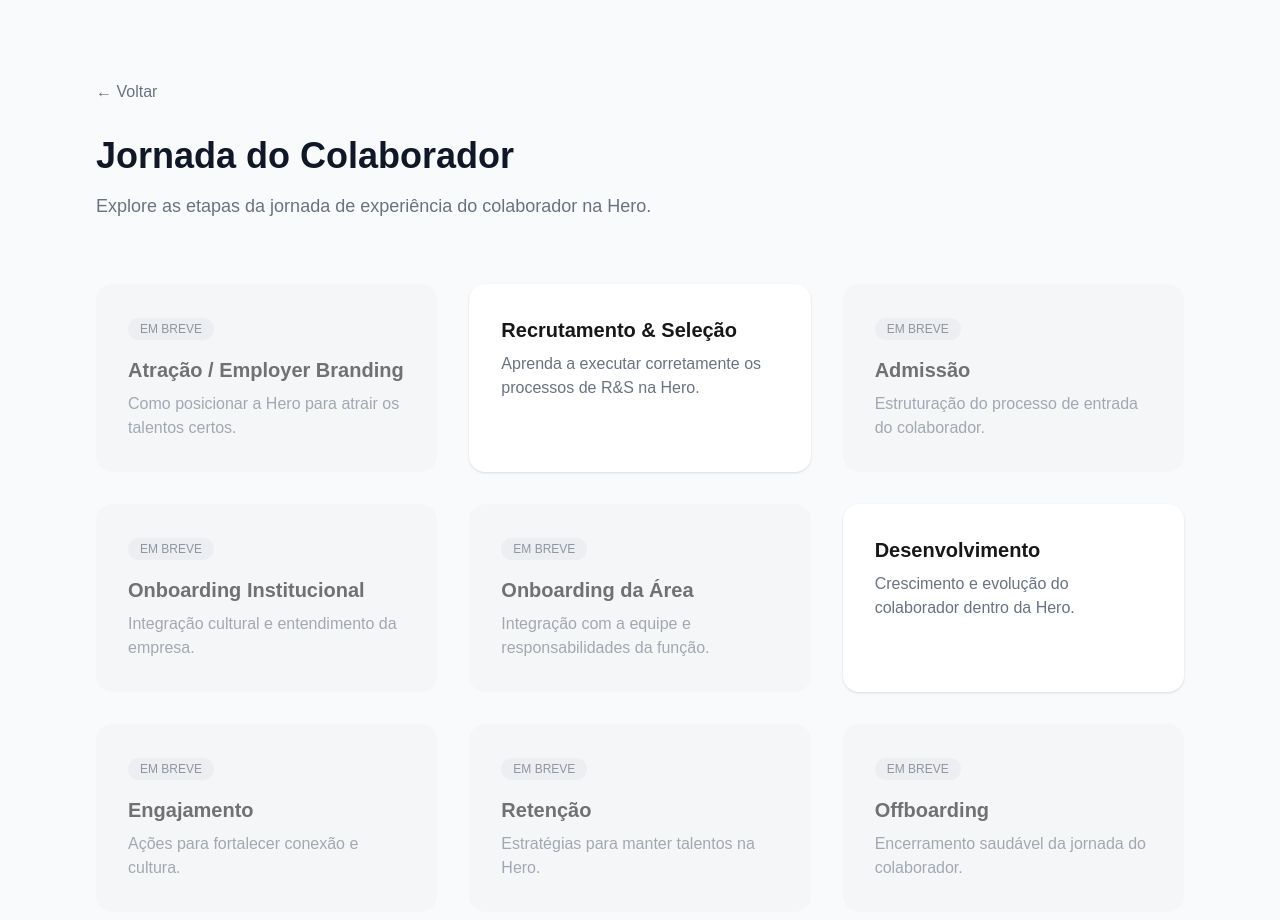
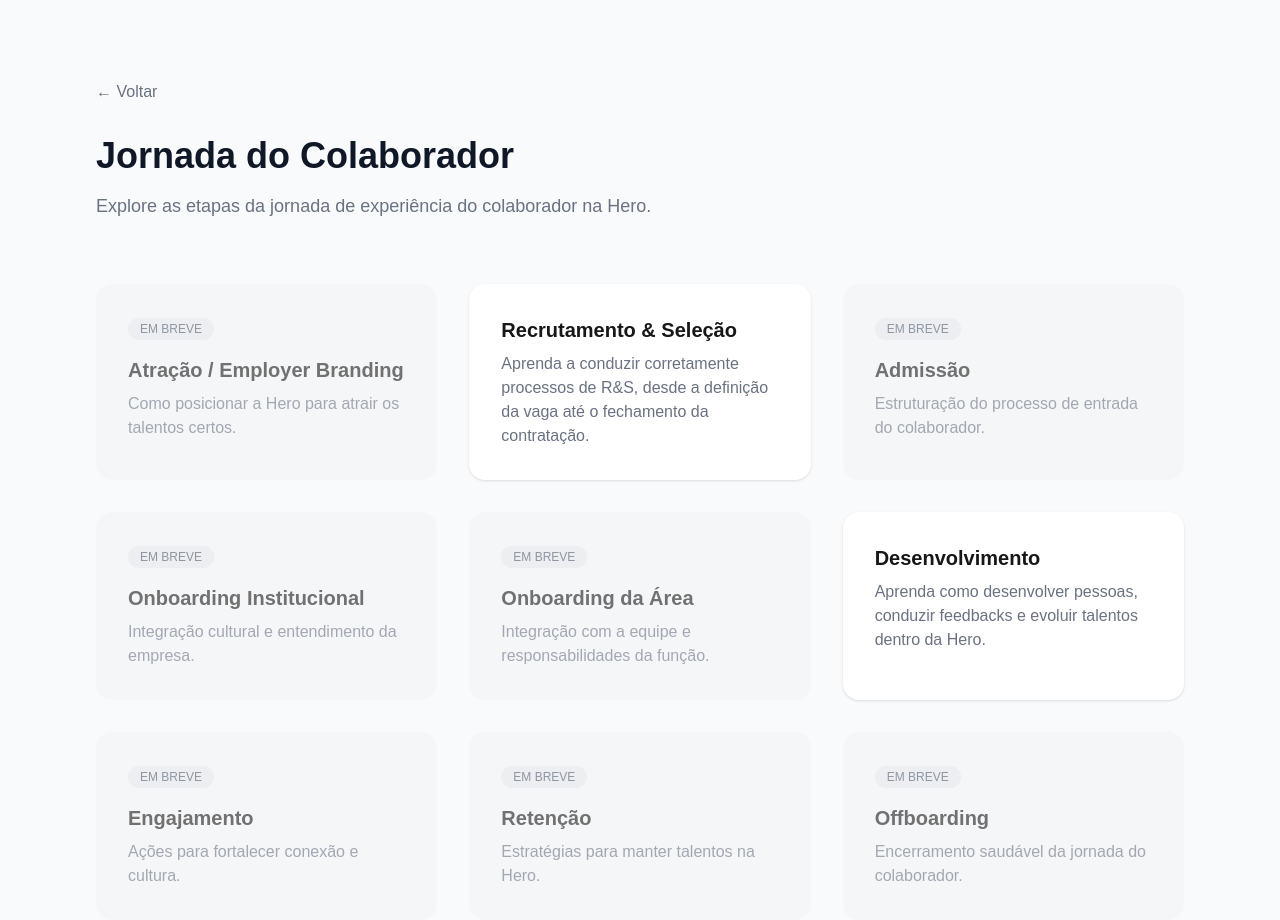
Before and after one commit to amandafrann/programa-lider-hero, a Next.js app: page /jornada in a window 1280 px wide. Shown: the top 920 px of the page. Built offline with nearby package versions, Linux system fonts and the light colour scheme.

Commit message:
atualizar jornada

```diff
--- a/app/jornada/page.tsx
+++ b/app/jornada/page.tsx
@@ -50,7 +50,8 @@ export default function Jornada() {
             </h2>
 
             <p className="text-gray-500">
-              Aprenda a executar corretamente os processos de R&S na Hero.
+              Aprenda a conduzir corretamente processos de R&S,
+              desde a definição da vaga até o fechamento da contratação.
             </p>
           </Link>
 
@@ -103,7 +104,7 @@ export default function Jornada() {
           </div>
 
 
-          {/* Desenvolvimento (ATIVO) */}
+          {/* Desenvolvimento */}
           <Link
             href="/desenvolvimento"
             className="bg-white p-8 rounded-2xl shadow hover:shadow-lg transition"
@@ -113,7 +114,8 @@ export default function Jornada() {
             </h2>
 
             <p className="text-gray-500">
-              Crescimento e evolução do colaborador dentro da Hero.
+              Aprenda como desenvolver pessoas, conduzir feedbacks
+              e evoluir talentos dentro da Hero.
             </p>
           </Link>
 
```
